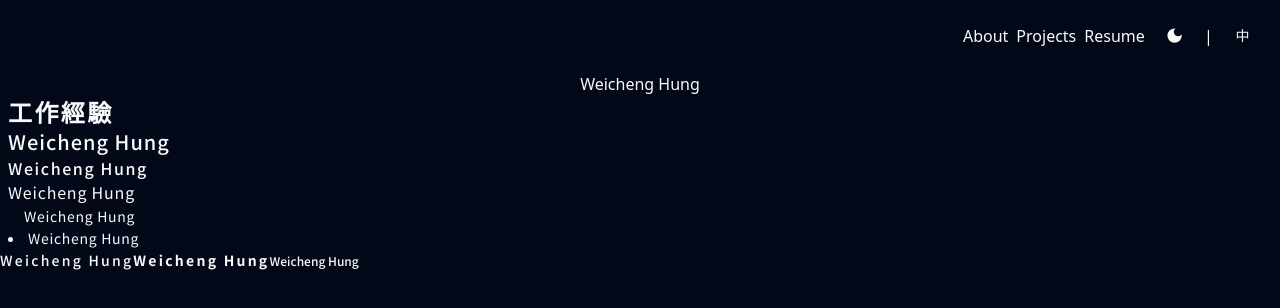
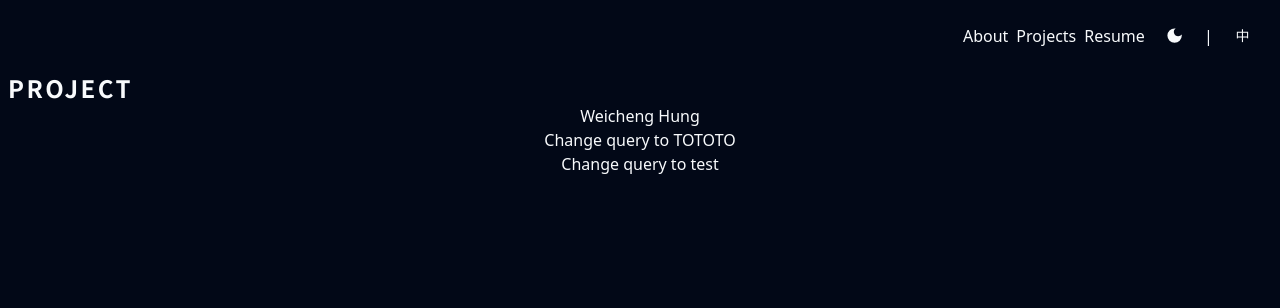
Before and after one commit to weicheng2138/weicheng-portfolio, a React (Vite) app: page /projects/1 in a window 1280 px wide. Shown: the top 308 px of the page. Built offline with nearby package versions, Linux system fonts and the light colour scheme.

Commit message:
feat(router): complete react-router 6.4 implementation

```diff
--- a/prettier.config.js
+++ b/prettier.config.js
@@ -1,4 +1,5 @@
 export default {
-  tailwindFunctions: ['clsx', 'cva'],
-  plugins: ['prettier-plugin-tailwindcss'],
+  singleQuote: true,
+  tailwindFunctions: ["clsx", "cva"],
+  plugins: ["prettier-plugin-tailwindcss"],
 };
--- a/src/App.tsx
+++ b/src/App.tsx
@@ -1,28 +1,63 @@
 import { ThemeProvider } from '@/components/theme-provider';
-import { useTranslation } from 'react-i18next';
-import Typography from '@/components/typography';
+import {
+  Route,
+  Routes,
+  useRoutes,
+  RouteObject,
+  createBrowserRouter,
+  createRoutesFromElements,
+  RouterProvider,
+} from 'react-router-dom';
 import Header from '@/components/header';
+import Home from '@/pages/home';
+import About from '@/pages/about';
+import Project from '@/pages/project';
+import Projects from '@/pages/projects';
+import NotFound from '@/pages/not-found';
+import DefaultLayout from '@/layouts/default';
 
 function App() {
-  const { t } = useTranslation();
+  const router = createBrowserRouter(
+    createRoutesFromElements(
+      // <Route path="/" element={<DefaultLayout />} errorElement={<NotFound />}>
+      <Route path="/" element={<DefaultLayout />}>
+        <Route index element={<Home />} />
+        <Route path="/about" element={<Home />} />
 
+        <Route path="/projects">
+          <Route index element={<Projects />} />
+          <Route path=":name" element={<Project />} />
+        </Route>
+
+        <Route path="*" element={<NotFound />} />
+      </Route>,
+    ),
+  );
   return (
     <>
       <ThemeProvider defaultTheme="dark" storageKey="vite-ui-theme">
-        <Header />
-        <h1 className="text-center">{t('author')}</h1>
-        <Typography variant="h1">工作經驗</Typography>
-        <Typography variant="h2">{t('author')}</Typography>
-        <Typography variant="h3">{t('author')}</Typography>
-        <Typography variant="p1">{t('author')}</Typography>
-        <Typography variant="p2">{t('author')}</Typography>
-        <Typography variant="li">{t('author')}</Typography>
-        <Typography variant="button1">{t('author')}</Typography>
-        <Typography variant="button2">{t('author')}</Typography>
-        <Typography variant="span">{t('author')}</Typography>
+        <RouterProvider router={router} />
       </ThemeProvider>
     </>
   );
+  // return (
+  //   <>
+  //     <ThemeProvider defaultTheme="dark" storageKey="vite-ui-theme">
+  //       <Header />
+  //       <Routes>
+  //         <Route path="/" element={<Home />} />
+  //         <Route path="/about" element={<About />} />
+  //
+  //         <Route path="/projects">
+  //           <Route index element={<Projects />} />
+  //           <Route path=":name" element={<Project />} />
+  //         </Route>
+  //
+  //         <Route path="*" element={<NotFound />} />
+  //       </Routes>
+  //     </ThemeProvider>
+  //   </>
+  // );
 }
 
 export default App;
--- a/src/components/header.tsx
+++ b/src/components/header.tsx
@@ -1,13 +1,21 @@
 import { useTranslation } from 'react-i18next';
 import { ModeToggle } from '@/components/mode-toggle';
 import { I18nToggle } from '@/components/i18n-toggle';
+import { Link, NavLink } from 'react-router-dom';
 function Header() {
   const { t } = useTranslation();
   return (
     <header className="flex h-[4.5rem] items-center justify-end gap-2 p-4">
-      <a>{t('nav.about')}</a>
-      <a>{t('nav.projects')}</a>
-      <a>{t('nav.resume')}</a>
+      <NavLink
+        className={({ isActive }) =>
+          isActive ? 'bg-red-300 dark:bg-yellow-600' : ''
+        }
+        to="/about"
+      >
+        {t('nav.about')}
+      </NavLink>
+      <NavLink to="/projects">{t('nav.projects')}</NavLink>
+      <Link to="http://google.com">{t('nav.resume')}</Link>
       <ModeToggle />
       |
       <I18nToggle />
--- /dev/null
+++ b/src/layouts/default.tsx
@@ -0,0 +1,13 @@
+import Header from '@/components/header';
+import { Outlet } from 'react-router-dom';
+
+const DefaultLayout = () => {
+  return (
+    <>
+      <Header />
+      <Outlet />
+    </>
+  );
+};
+
+export default DefaultLayout;
--- /dev/null
+++ b/src/pages/about.tsx
@@ -0,0 +1,14 @@
+import Typography from '@/components/typography';
+import { useTranslation } from 'react-i18next';
+
+const About = () => {
+  const { t } = useTranslation();
+  return (
+    <div>
+      <Typography variant="h1">ABOUT</Typography>
+      <h1 className="text-center">{t('author')}</h1>
+    </div>
+  );
+};
+
+export default About;
--- /dev/null
+++ b/src/pages/home.tsx
@@ -0,0 +1,17 @@
+import Typography from '@/components/typography';
+import { useTranslation } from 'react-i18next';
+import { useNavigate } from 'react-router-dom';
+
+const Home = () => {
+  const { t } = useTranslation();
+  const navigate = useNavigate();
+  return (
+    <div>
+      <Typography variant="h1">HOME</Typography>
+      <h1 className="text-center">{t('author')}</h1>
+      <button onClick={() => navigate('/about')}>To About</button>
+    </div>
+  );
+};
+
+export default Home;
--- /dev/null
+++ b/src/pages/not-found.tsx
@@ -0,0 +1,39 @@
+import Typography from '@/components/typography';
+import { useEffect } from 'react';
+import {
+  isRouteErrorResponse,
+  useNavigate,
+  useRouteError,
+} from 'react-router-dom';
+
+const NotFound = () => {
+  const navigate = useNavigate();
+  const error = useRouteError();
+  let errorMessage: string;
+
+  if (isRouteErrorResponse(error)) {
+    // error is type `ErrorResponse`
+    errorMessage = error.data || error.statusText;
+  } else if (error instanceof Error) {
+    errorMessage = error.message;
+  } else if (typeof error === 'string') {
+    errorMessage = error;
+  } else {
+    errorMessage = 'Unknown error';
+  }
+  useEffect(() => {
+    const timerId = setTimeout(() => {
+      navigate('/');
+    }, 3000);
+
+    return () => clearTimeout(timerId);
+  }, [navigate]);
+  return (
+    <>
+      <Typography variant="h1">404 - Page Not Found</Typography>
+      {error && <p>{errorMessage}</p>}
+    </>
+  );
+};
+
+export default NotFound;
--- /dev/null
+++ b/src/pages/project.tsx
@@ -0,0 +1,40 @@
+import Typography from '@/components/typography';
+import { useTranslation } from 'react-i18next';
+import { useParams, useSearchParams } from 'react-router-dom';
+
+type ProjectParams = {
+  name: string;
+};
+const Project = () => {
+  const { t } = useTranslation();
+  const { name } = useParams<ProjectParams>();
+  const [searchParams, setSearchParams] = useSearchParams();
+  console.log(searchParams.get('q'));
+  return (
+    <div>
+      <Typography variant="h1">PROJECT</Typography>
+      <h1 className="text-center">{t('author')}</h1>
+
+      <div className="flex flex-col">
+        {searchParams.get('q')}
+        {searchParams.getAll('arr')}
+        <button
+          onClick={() => {
+            setSearchParams({ q: 'TOTOTO' });
+          }}
+        >
+          Change query to TOTOTO
+        </button>
+        <button
+          onClick={() => {
+            setSearchParams({ q: 'test' });
+          }}
+        >
+          Change query to test
+        </button>
+      </div>
+    </div>
+  );
+};
+
+export default Project;
--- /dev/null
+++ b/src/pages/projects.tsx
@@ -0,0 +1,13 @@
+import Typography from '@/components/typography';
+import { useTranslation } from 'react-i18next';
+
+const Projects = () => {
+  const { t } = useTranslation();
+  return (
+    <div>
+      <Typography variant="h1">PROJECTS</Typography>
+    </div>
+  );
+};
+
+export default Projects;
```
